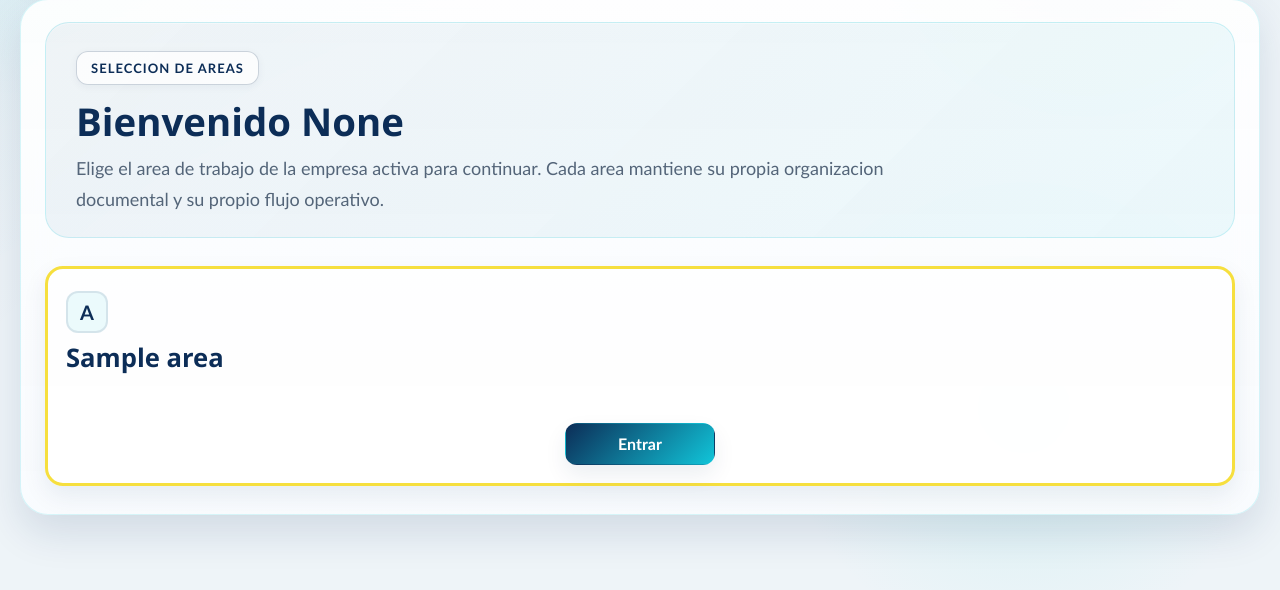
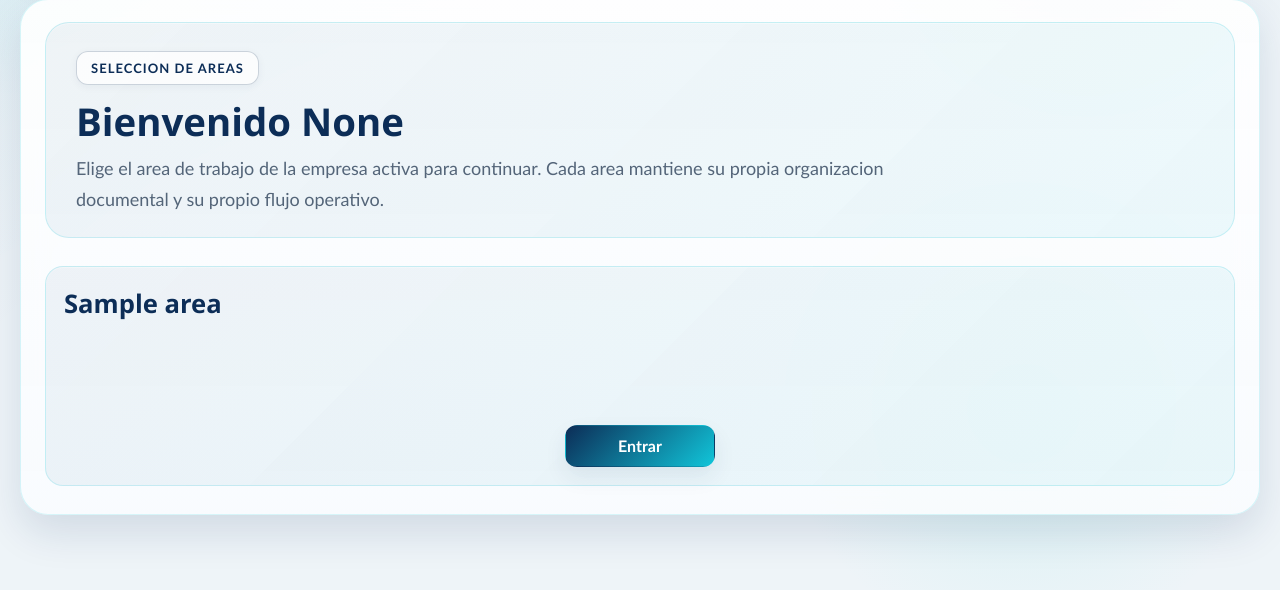
Before and after one commit to sharifoda/sistema-archivo, a Flask app: template templates/areas.html in a window 1280 px wide. Shown: the part 236-826 px from the top of the page. Run offline with Flask 3, Linux system fonts and the light colour scheme; the template is opened without the code that fills it: most values are stand-ins (such as "Sample title", 1, 10 or a date in 2020); some libraries are stand-ins or nearby versions.

Commit message:
Ajuste de cards de area

```diff
--- a/static/style.css
+++ b/static/style.css
@@ -573,10 +573,10 @@ tr:hover td {
     justify-content: space-between;
     min-height: 220px;
     padding: 22px 18px 18px;
-    border: 3px solid #f6df3e;
+    border: 1px solid rgba(17, 197, 217, 0.18);
     border-radius: 18px;
-    background: rgba(255, 255, 255, 0.82);
-    box-shadow: 0 10px 24px rgba(12, 45, 87, 0.08);
+    background: linear-gradient(135deg, rgba(17, 77, 124, 0.06), rgba(38, 191, 211, 0.08));
+    box-shadow: inset 0 1px 0 rgba(255, 255, 255, 0.25);
     transition: transform 0.18s ease, box-shadow 0.18s ease;
 }
 
@@ -590,19 +590,6 @@ tr:hover td {
     flex-direction: column;
     align-items: flex-start;
     gap: 10px;
-}
-
-.area-card-mark {
-    width: 42px;
-    height: 42px;
-    display: grid;
-    place-items: center;
-    border: 2px solid rgba(12, 45, 87, 0.1);
-    border-radius: 12px;
-    background: rgba(17, 197, 217, 0.08);
-    color: var(--primary);
-    font-size: 20px;
-    font-weight: 800;
 }
 
 .area-card h3 {
--- a/templates/areas.html
+++ b/templates/areas.html
@@ -43,7 +43,6 @@
         {% for area in areas %}
         <article class="area-card">
             <div class="area-card-top">
-                <div class="area-card-mark">A</div>
                 <h3>{{ area.nombre }}</h3>
             </div>
             <a class="btn btn-primary area-card-btn" href="{{ url_for('seleccionar_area', area_id=area.id) }}">Entrar</a>
```
